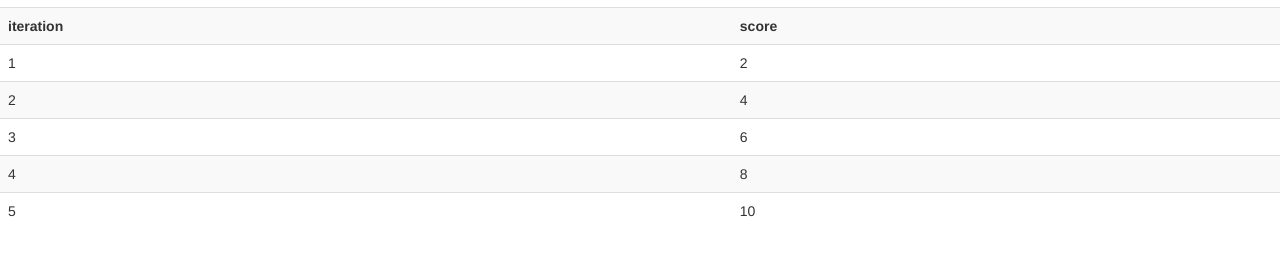
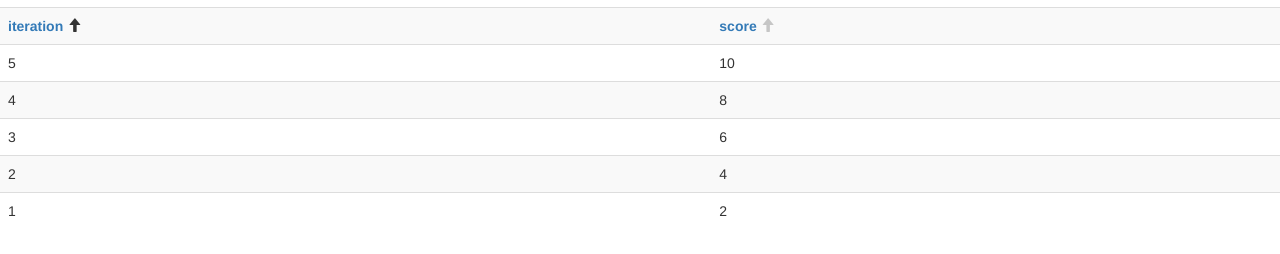
Before and after one commit to vzhong/dashboard, a plain HTML site: page client/public/table.html in a window 1280 px wide. Shown: the part 116-370 px from the top of the page. Drawn offline with nearby package versions, Linux system fonts and the light colour scheme.

Commit message:
working sorting

```diff
--- a/client/public/table.html
+++ b/client/public/table.html
@@ -16,9 +16,13 @@
             <h2 v-if='name'>{{name}}</h2>
             <table class="table table-striped">
                 <tr>
-                    <th v-for="col in header">{{col}}</th>
+                    <th v-for="col in header">
+                        <a @click="sort_by(col)">{{col}}</a>
+                        <span v-if="sort_key === col" class="glyphicon" :class="(sort_order === 'asc')? 'glyphicon-arrow-up' : 'glyphicon-arrow-down'"></span>
+                        <span v-if="sort_key !== col" class="glyphicon glyphicon-arrow-up" style="opacity: 0.25"></span>
+                    </th>
                 </tr>
-                <tr v-for="row in rows">
+                <tr v-for="row in processed_data">
                     <td v-for="col in header">{{row[col]}}</td>
                 </tr>
             </table>
--- a/client/public/table.js
+++ b/client/public/table.js
@@ -4,6 +4,46 @@
         name: String,
         header: Array,
         rows: Array,
+    },
+    data: function () {
+        return {
+            sort_key: this.header[0],
+            sort_order: 'asc',
+        }
+    },
+    reader: function () { sort_by(this.header[0]) },
+    methods: {
+        sort_by: function (key) {
+            if (this.sort_order === 'desc' || key !== this.sort_key) {
+                this.sort_order = 'asc';
+            } else {
+                this.sort_order = 'desc';
+            }
+            this.sort_key = key;
+        },
+    },
+    computed: {
+        processed_data: function () {
+            var rows = this.rows;
+            var sort_key = this.sort_key;
+            var sort_order = this.sort_order;
+            var val_with_index = [];
+            for (var i=0; i<rows.length; i++) {
+                val_with_index.push([i, rows[i][sort_key]]);
+            }
+            val_with_index.sort(function(a, b) {
+                if (sort_order === 'desc') {
+                    return a[1] < b[1] ? -1 : 1
+                } else {
+                    return a[1] > b[1] ? -1 : 1
+                }
+            })
+            var ordered = [];
+            val_with_index.forEach(function(v) {
+                ordered.push(rows[v[0]])
+            })
+            return ordered;
+        },
     }
 })
 
```
